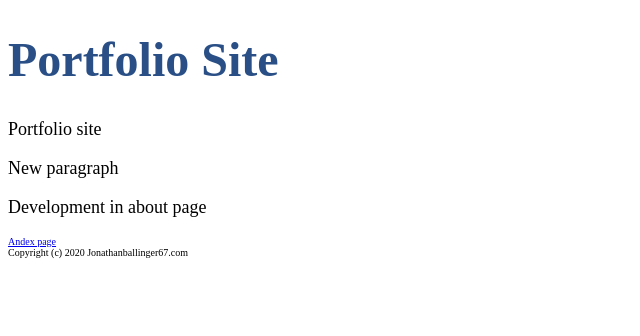
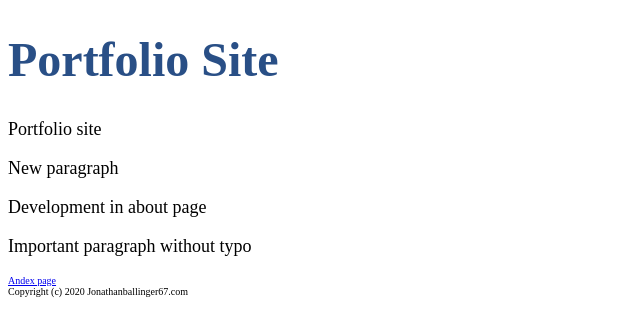
Before and after one commit to Ultra-lord/git-github-test, a plain HTML site: page index.html in a window 1280 px wide. Shown: the whole page, without its empty margins (0-640 px from the left). Drawn offline with Linux system fonts and the light colour scheme; files that its build step writes are made by us from their sources.

Commit message:
Important paragraph. for #1

```diff
--- a/index.html
+++ b/index.html
@@ -12,6 +12,7 @@
     <p>Portfolio site</p>
     <p>New paragraph</p>
     <p>Development in about page</p>
+    <p>Important paragraph without typo</p>
     <a href="about.html">Andex page</a>
     <footer>Copyright (c) 2020 Jonathanballinger67.com</footer>
 </body>
```
